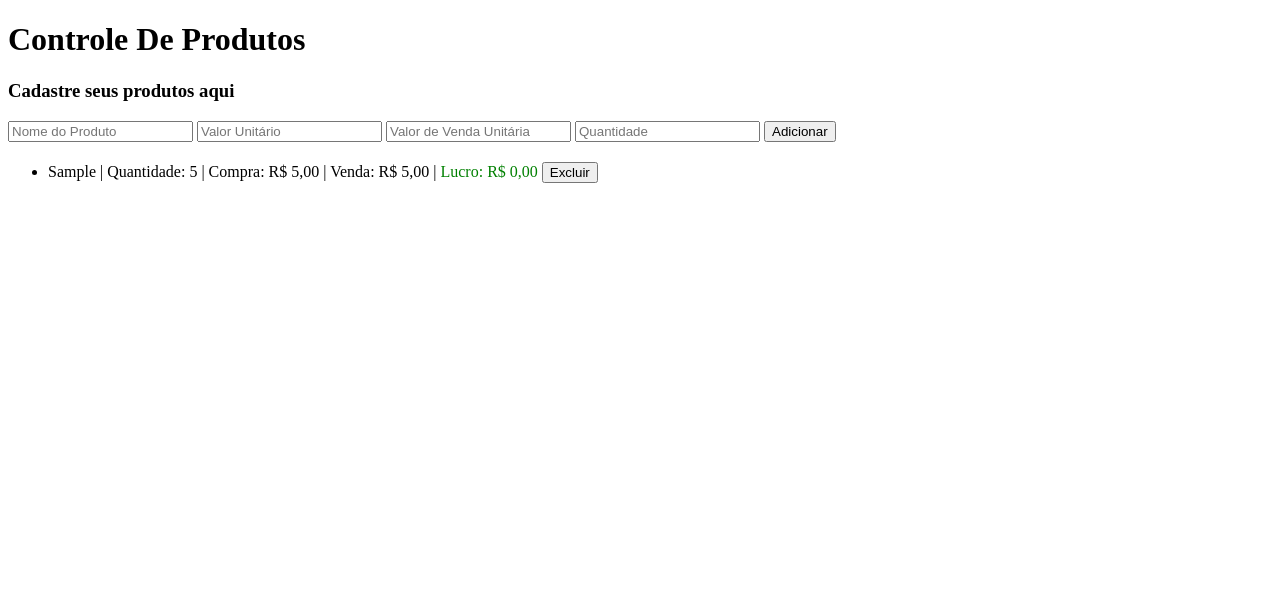
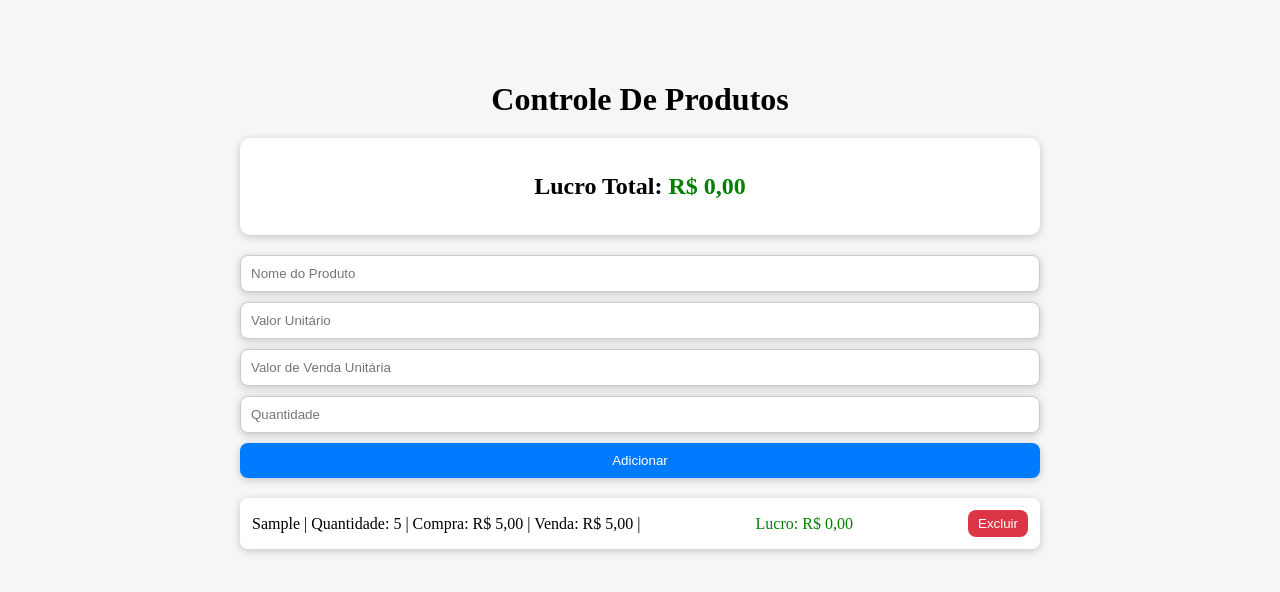
Before and after one commit to Mnovis/Projeto-Controle-de-Produtos, a plain HTML site: page FrontEnd/index.html in a window 1280 px wide. Both pictures are taken after typing "Sample", "5", "5", "5" into the empty fields and a click on the button "Adicionar". Drawn offline with Linux system fonts and the light colour scheme.

Commit message:
Css básico

```diff
--- /dev/null
+++ b/FrontEnd/index.css
@@ -0,0 +1,84 @@
+body {
+  font-family: "Times New Roman", Times, serif;
+  background-color: #f4f6f8;
+  margin: 0;
+  padding: 0;
+}
+
+.container {
+  max-width: 800px;
+  margin: 40px auto;
+  padding: 20px;
+}
+
+h1 {
+  text-align: center;
+  margin-bottom: 20px;
+}
+
+.dashboard {
+  background: #ffffff;
+  padding: 15px;
+  border-radius: 10px;
+  margin-bottom: 20px;
+  text-align: center;
+  font-weight: bold;
+  box-shadow: 0 2px 8px rgba(0, 0, 0, 0.2);
+}
+
+.form {
+  display: grid;
+  gap: 10px;
+  margin-bottom: 20px;
+}
+
+.form input {
+  padding: 10px;
+  border: 1px solid #ccc;
+  border-radius: 8px;
+  box-shadow: 0 2px 8px rgba(0, 0, 0, 0.2);
+}
+
+.form button {
+  padding: 10px;
+  border: none;
+  background-color: #007bff;
+  color: white;
+  border-radius: 8px;
+  cursor: pointer;
+  box-shadow: 0 2px 8px rgba(0, 0, 0, 0.2);
+}
+
+.form button:hover {
+  background-color: #0056b3;
+}
+
+.list {
+  list-style: none;
+  padding: 0;
+}
+
+.list li {
+  background: white;
+  padding: 12px;
+  margin-bottom: 10px;
+  border-radius: 8px;
+  display: flex;
+  justify-content: space-between;
+  align-items: center;
+  flex-wrap: wrap;
+  box-shadow: 0 2px 8px rgba(0, 0, 0, 0.2);
+}
+
+.list button {
+  background: #dc3545;
+  color: white;
+  border: none;
+  padding: 6px 10px;
+  border-radius: 8px;
+  cursor: pointer;
+}
+
+.list button:hover{
+  background: #a71d2a;
+}
--- a/FrontEnd/index.html
+++ b/FrontEnd/index.html
@@ -1,16 +1,21 @@
 <!DOCTYPE html>
 <html lang="pt-BR">
+
 <head>
   <meta charset="UTF-8">
   <meta name="viewport" content="width=device-width, initial-scale=1.0">
+  <link rel="stylesheet" href="index.css">
   <title>Sistema de Controles de Produtos</title>
 </head>
 
 <body>
+  <div class="container">
+
     <H1>Controle De Produtos</H1>
-  <h3>Cadastre seus produtos aqui</h3>
-
-  <form id="AddForm">
+    <div class="dashboard">
+      <h2 id="totalProfit"></h2>
+    </div>
+    <form id="AddForm" class="form">
       <input type="text" id="ProductName" placeholder="Nome do Produto" required>
       <input type="number" id="PurchasePrice" placeholder="Valor Unitário" required>
       <input type="number" id="SellingPrice" placeholder="Valor de Venda Unitária" required>
@@ -18,9 +23,9 @@
       <button type="submit">Adicionar</button>
     </form>
 
-  <h2 id="totalProfit"></h2>
 
-  <ul id="ProductsList"></ul>
+    <ul id="ProductsList" class="list"></ul>
+  </div>
   <script src="script.js"></script>
 </body>
 
--- a/FrontEnd/script.js
+++ b/FrontEnd/script.js
@@ -80,6 +80,7 @@ function renderProducts() {
 
     list.appendChild(item);
   });
+  updateTotalProfit();
 }
 // Remover Item do LocalStorage
 function removeProduct(index) {
```
Lines whose indentation alone changed are shown as unchanged.
